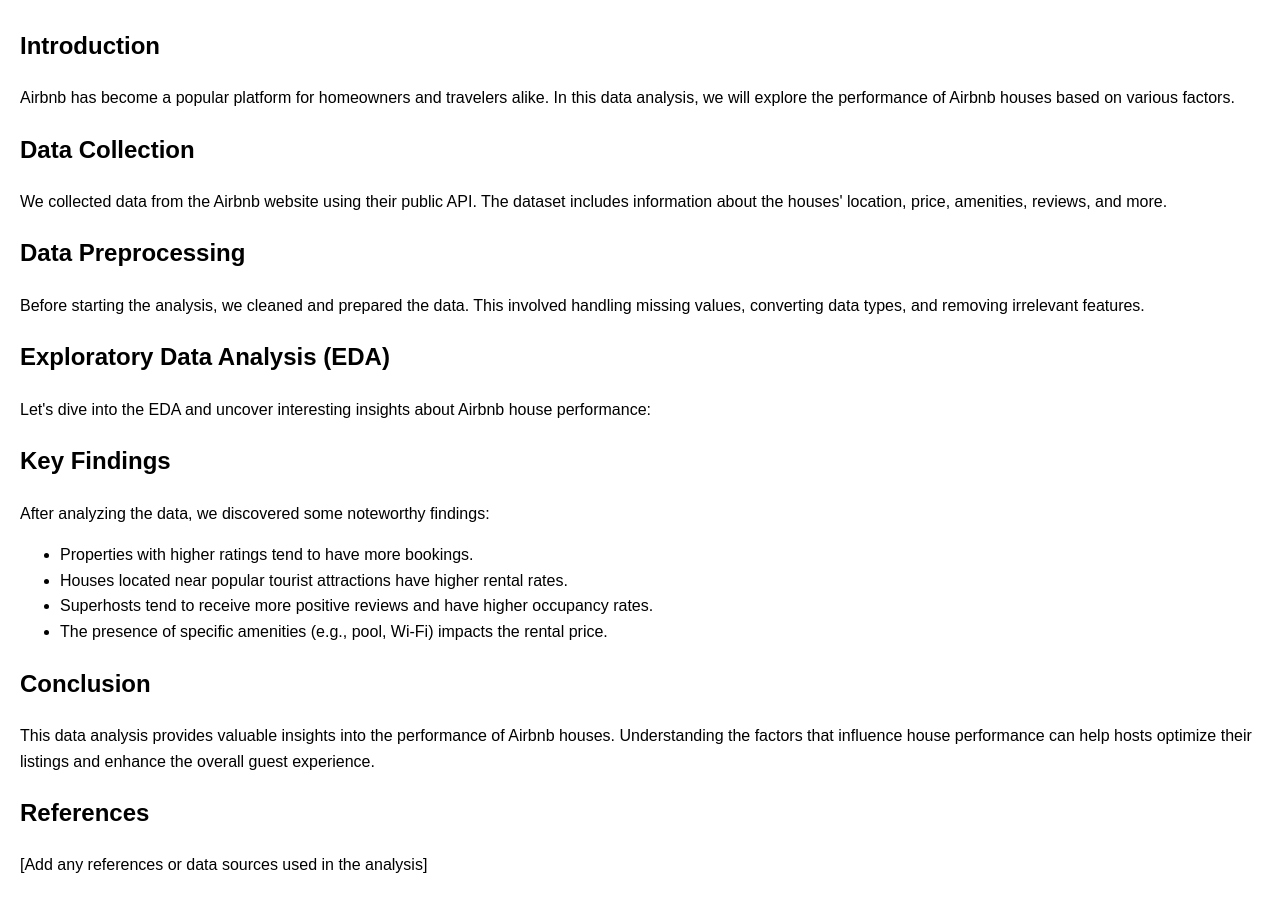
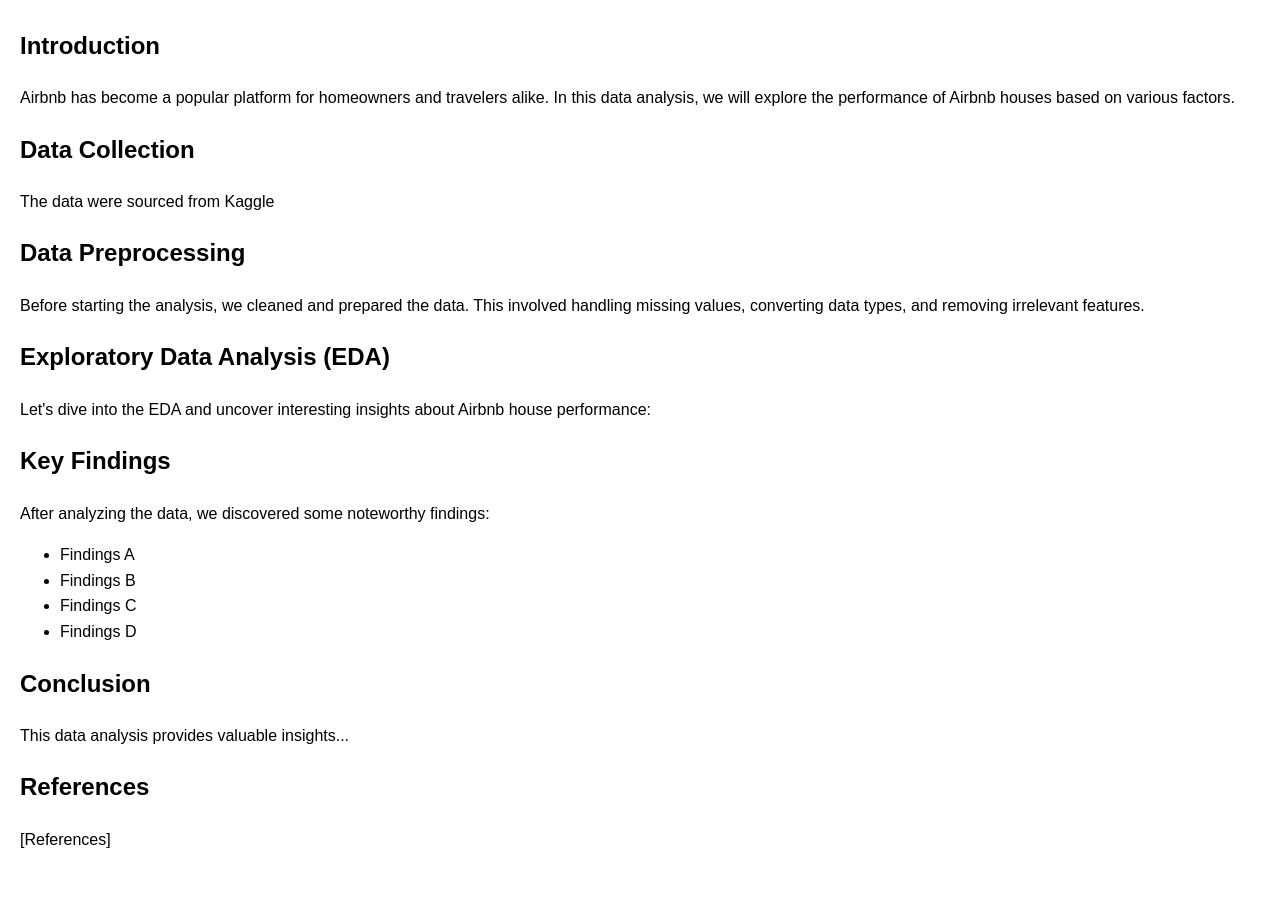
Before and after one commit to EugeneGene/airbnb_data_analysis, a plain HTML site: page docs/index.html in a window 1280 px wide. Shown: the part 85-983 px from the top of the page. After the commit the page ends 957 px from the top, so only its background shows below. Drawn offline with Linux system fonts and the light colour scheme.

Commit message:
index and .gitignore updates

```diff
--- a/docs/index.html
+++ b/docs/index.html
@@ -31,7 +31,7 @@
 
   <h2>Data Collection</h2>
   <p>
-    We collected data from the Airbnb website using their public API. The dataset includes information about the houses' location, price, amenities, reviews, and more.
+    The data were sourced from Kaggle
   </p>
 
   <h2>Data Preprocessing</h2>
@@ -51,20 +51,20 @@
     After analyzing the data, we discovered some noteworthy findings:
   </p>
   <ul>
-    <li>Properties with higher ratings tend to have more bookings.</li>
-    <li>Houses located near popular tourist attractions have higher rental rates.</li>
-    <li>Superhosts tend to receive more positive reviews and have higher occupancy rates.</li>
-    <li>The presence of specific amenities (e.g., pool, Wi-Fi) impacts the rental price.</li>
+    <li>Findings A</li>
+    <li>Findings B</li>
+    <li>Findings C</li>
+    <li>Findings D</li>
   </ul>
 
   <h2>Conclusion</h2>
   <p>
-    This data analysis provides valuable insights into the performance of Airbnb houses. Understanding the factors that influence house performance can help hosts optimize their listings and enhance the overall guest experience.
+    This data analysis provides valuable insights...
   </p>
 
   <h2>References</h2>
   <p>
-    [Add any references or data sources used in the analysis]
+    [References]
   </p>
 </body>
 </html>
```
Also changed, not shown: 1 other file.
